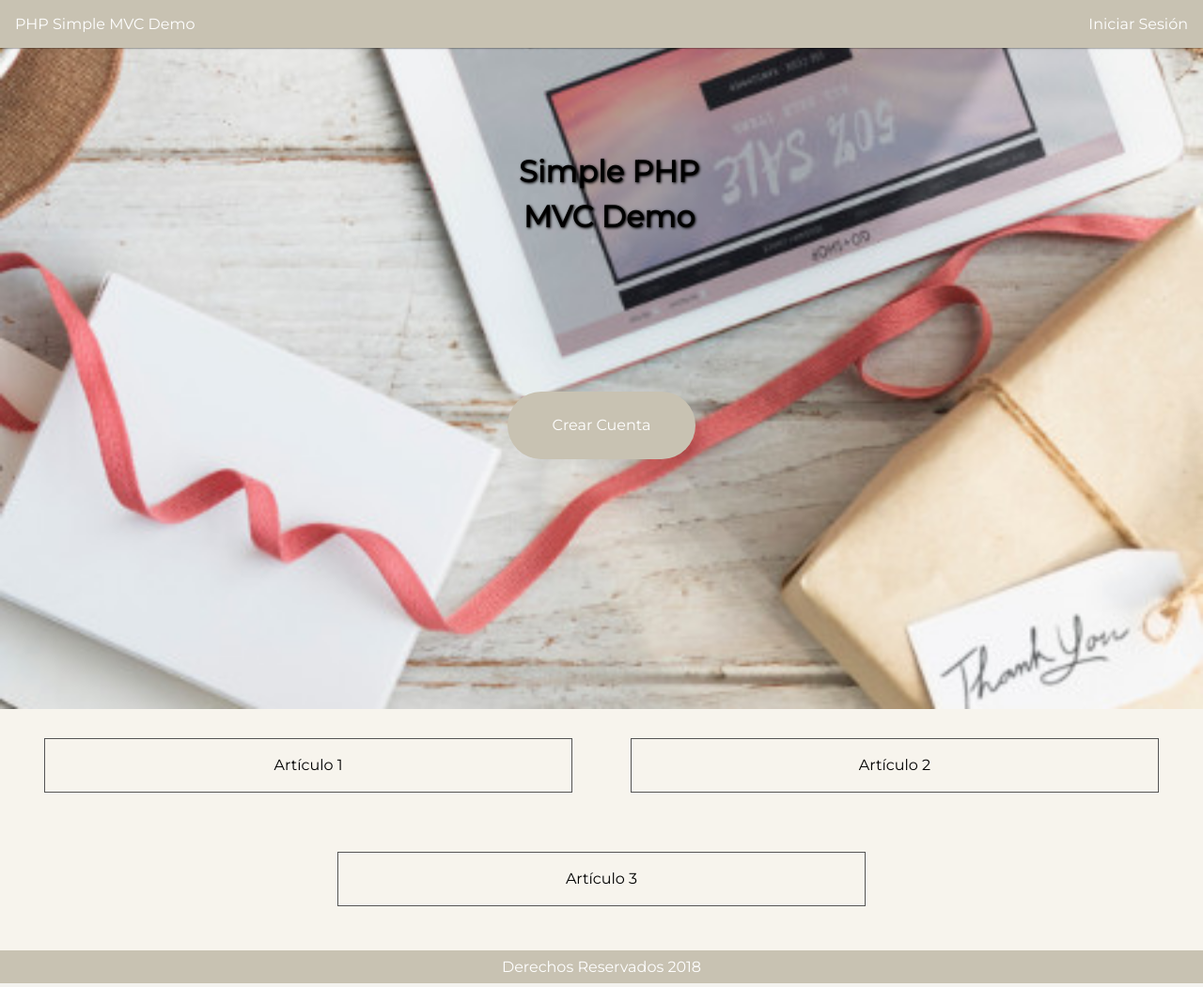
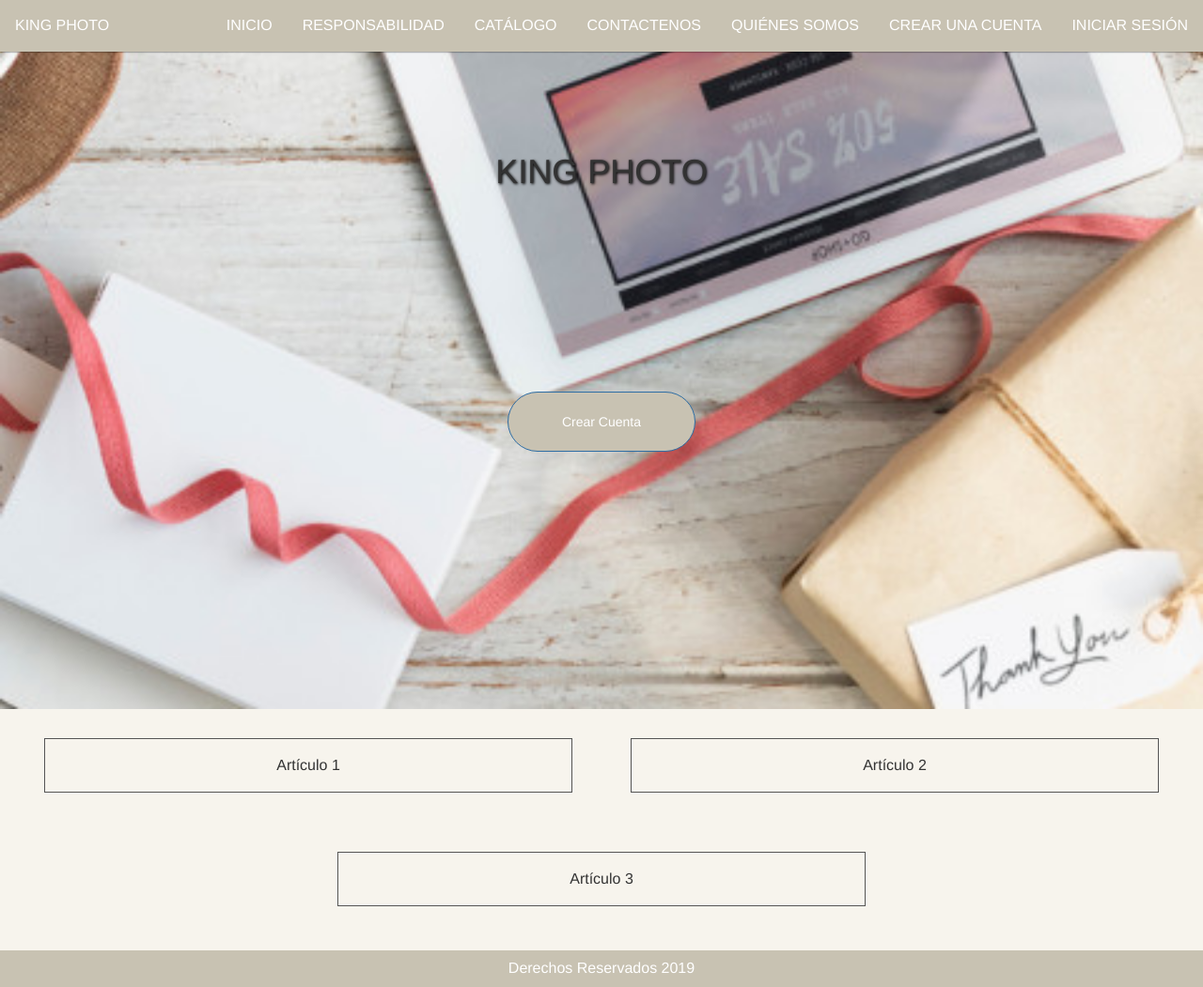
Before and after one commit to brallanantoniodr/King-Photo, a PHP site: page /mvc/ in a window 1280 px wide. Shown: the whole page at 94% size. Run offline with PHP 8.4, Linux system fonts and the light colour scheme.

Commit message:
Layout - Verified_Layout

```diff
--- a/controllers/mw/site.mw.php
+++ b/controllers/mw/site.mw.php
@@ -3,7 +3,7 @@
 require_once "libs/parameters.php";
 function site_init(){
     global $host_server;
-    addToContext("page_title","PHP Simple MVC Demo");
+    addToContext("page_title","KING PHOTO");
     addToContext("max_file_size",20); // In Megas
     addToContext("host_server",$host_server);
     date_default_timezone_set ( "America/Tegucigalpa" );
--- a/docs/king photo.txt
+++ b/docs/king photo.txt
@@ -20,3 +20,5 @@ ZNB10
 Osmin Antonio Franco Aquilera
 tonyfranco_28@hotmail.com
 0801199611339
+
+*---------------------------------------------------------------*
--- a/libs/parameters.php
+++ b/libs/parameters.php
@@ -16,7 +16,7 @@ $server = "127.0.0.1";
 $user = "demouser";
 $pswd = "carm3l1t4s";
 $database = "demoalgorith";
-$port = "3306";
+$port = "3307";
 
 $emailHost = 'email-smtp.us-west-2.amazonaws.com';
 $smtpUser = 'amazonwebuserkey';
--- a/views/home.view.tpl
+++ b/views/home.view.tpl
@@ -1,6 +1,6 @@
 <div class="heropanel">
   <h1>
-    Simple PHP MVC Demo
+    KING PHOTO
   </h1>
 
   <a href="index.php?page=admin" class="btn btn-primary">Crear Cuenta</a>
--- a/views/layout.view.tpl
+++ b/views/layout.view.tpl
@@ -4,9 +4,10 @@
             <meta charset="utf-8" />
             <title>{{page_title}}</title>
             <meta name="viewport" content="width=device-width, initial-scale=1"/>
-            <link href="https://fonts.googleapis.com/css?family=Montserrat" rel="stylesheet">
-            <link rel="stylesheet" href="//code.ionicframework.com/ionicons/2.0.1/css/ionicons.min.css">
-            <link rel="stylesheet" href="public/css/papier.css" />
+            <link href='https://fonts.googleapis.com/css?family=Roboto:400,700' rel='stylesheet' type='text/css'>
+            <link href="https://fonts.googleapis.com/css?family=Anton" rel="stylesheet">
+            <link href="https://fonts.googleapis.com/css?family=Anton|Oswald" rel="stylesheet">
+            <link href="https://maxcdn.bootstrapcdn.com/bootstrap/3.3.6/css/bootstrap.min.css" rel="stylesheet" integrity="sha384-1q8mTJOASx8j1Au+a5WDVnPi2lkFfwwEAa8hDDdjZlpLegxhjVME1fgjWPGmkzs7" crossorigin="anonymous">
             <link rel="stylesheet" href="public/css/estilo.css" />
             <script src="public/js/jquery.min.js"></script>
             {{foreach css_ref}}
@@ -17,7 +18,14 @@
           <div class="menu">
               <div class="brand"><a href="index.php?page=home">{{page_title}}</a></div>
               <ul>
-                  <li><a href="index.php?page=login">Iniciar Sesión</a></li>
+                    <li><a href="index.php?page=home">INICIO</a></li>
+                    <li><a href="index.php?page=responsabilidad">RESPONSABILIDAD</a></li>
+                    <li><a href="index.php?page=productos_SinLogin">CATÁLOGO</a></li>
+                    <li><a href="index.php?page=contactenos">CONTACTENOS</a></li>
+                    <li><a href="index.php?page=quienes_somos">QUIÉNES SOMOS</a></li>
+                    <li><a href="index.php?page=usuario">CREAR UNA CUENTA</a></li>
+                    <li><a href="index.php?page=login">INICIAR SESIÓN</a></li>
+
               </ul>
               <div class="hbtn"> <div>&nbsp;</div><div>&nbsp;</div><div>&nbsp;</div></div>
           </div>
@@ -26,7 +34,7 @@
             </div>
 
             <div class="footer">
-                Derechos Reservados 2018
+                Derechos Reservados 2019
             </div>
             {{foreach js_ref}}
                 <script src="{{uri}}"></script>
```
Also changed, not shown: views/verified_layout.view.tpl (+5 -3 lines).
